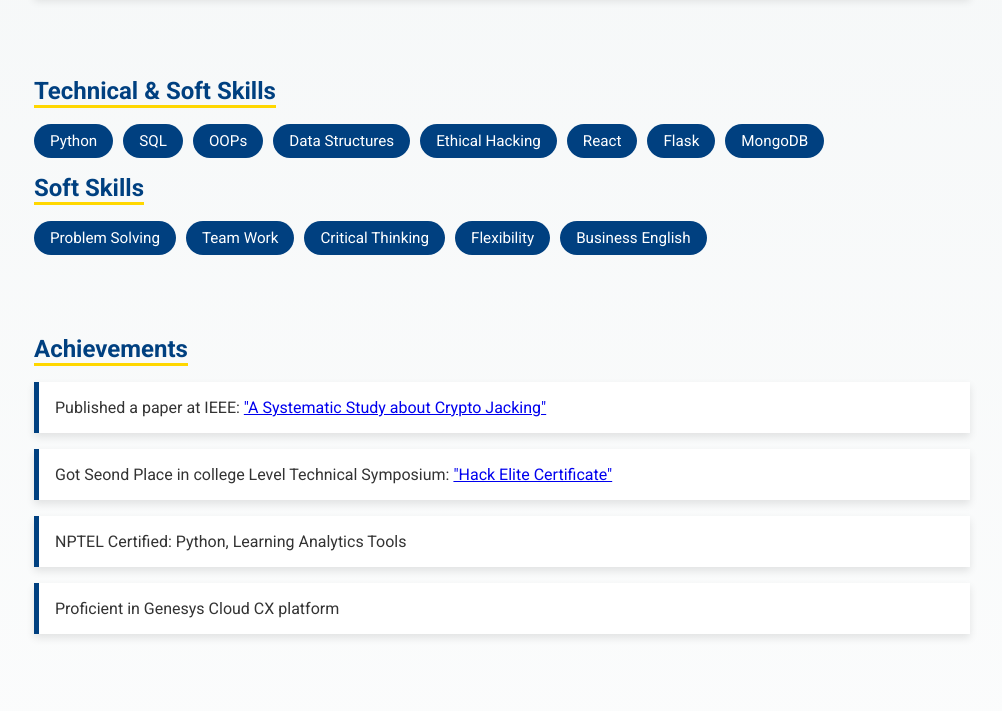
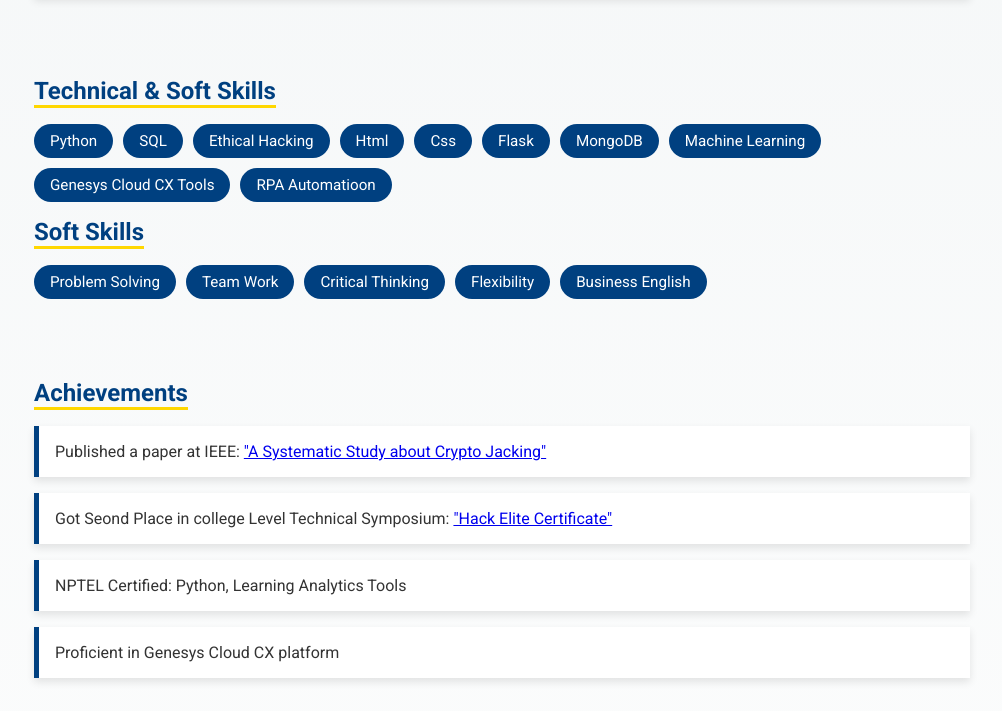
Before and after one commit to Balajibala45/Portfolio, a plain HTML site: page index.html in a window 1280 px wide. Shown: the part 1292-2003 px from the top of the page, without its empty margins (138-1140 px from the left). Drawn offline with Linux system fonts and the light colour scheme.

Commit message:
Update index.html

```diff
--- a/index.html
+++ b/index.html
@@ -20,7 +20,7 @@
       <a href="https://www.linkedin.com/in/balaji-k-486501223/" target="_blank"><i class="fab fa-linkedin"></i> LinkedIn</a>
       <a href="https://www.hackerrank.com/profile/balaji_k_01" target="_blank"><i class="fab fa-hackerrank"></i> HackerRank</a>
     </div>
-    <a class="download-btn" href="C:\Users\Balaji\Desktop\Projects\Portfolio\Balaji K Resume ML Developer Resume.pdf" target="_blank" download>Download Resume</a>
+    <a class="download-btn" href="Balaji K Resume ML Developer Resume.pdf" target="_blank" download>Download Resume</a>
   </header>
 
   <section class="career-summary">
@@ -69,12 +69,14 @@
     <ul>
       <li>Python</li>
       <li>SQL</li>
-      <li>OOPs</li>
-      <li>Data Structures</li>
       <li>Ethical Hacking</li>
-      <li>React</li>
+      <li>Html</li>
+      <li>Css</li>
       <li>Flask</li>
       <li>MongoDB</li>
+      <li>Machine Learning</li>
+      <li>Genesys Cloud CX Tools</li>
+      <li>RPA Automatioon</li>
     </ul>
     <h2> Soft Skills</h2>
     <ul>
```
